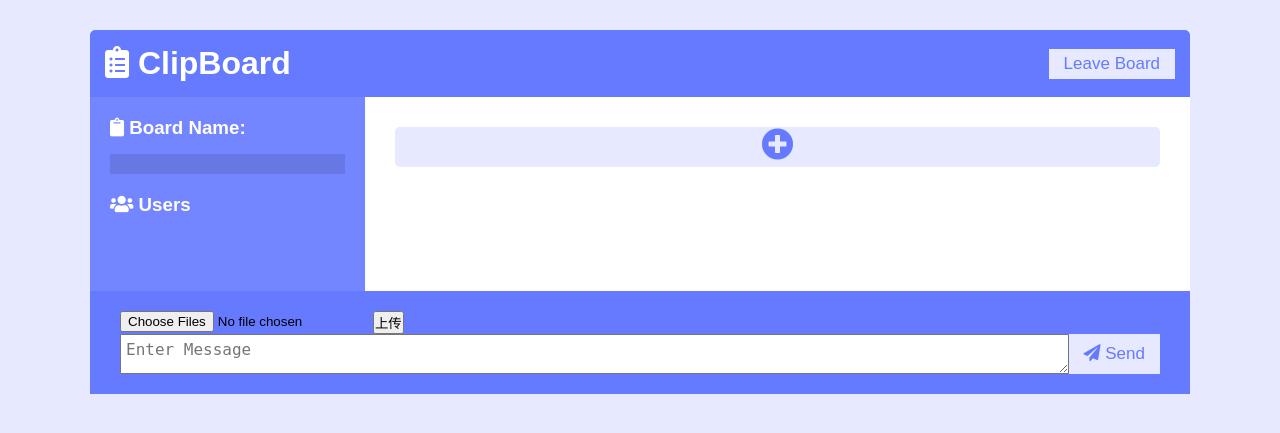
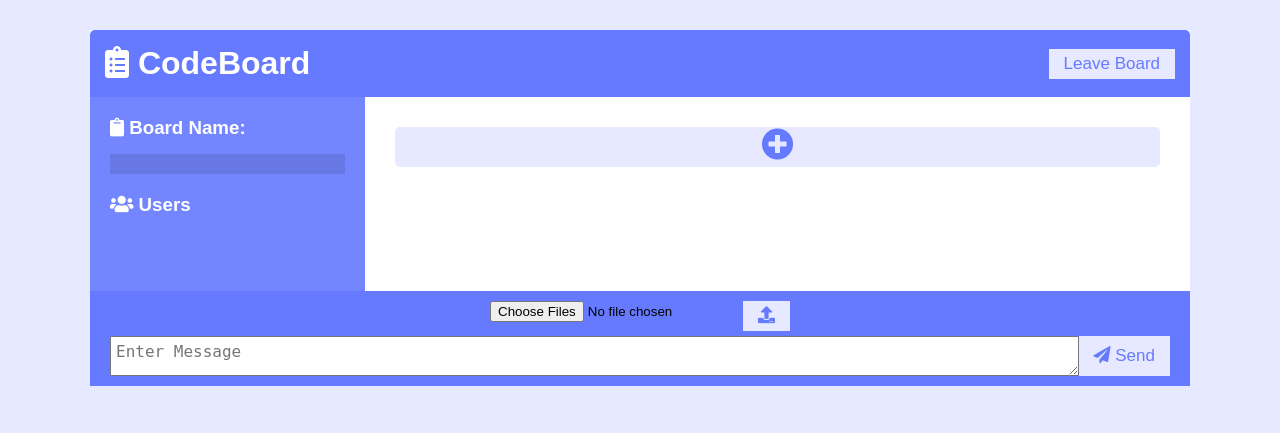
Before and after one commit to liyue983/flask-socketio-test, a Flask app: page /high in a window 1280 px wide. Shown: the top 433 px of the page. Run offline with Flask 2, Linux system fonts and the light colour scheme; data that the repository does not hold is empty; some libraries are stand-ins or nearby versions; some web fonts are replaced.

Commit message:
modify css

```diff
--- a/static/high.js
+++ b/static/high.js
@@ -163,7 +163,8 @@ chatForm.addEventListener("submit", (e) => {
   e.target.elements.msg.value = "";
   e.target.elements.msg.focus();
 });
-$("#up").click(() => {
+$("#up").click((e) => {
+  e.preventDefault()
   upLoadFiles([]);
 });
 function upLoadFiles(file_list) {
--- a/static/style.css
+++ b/static/style.css
@@ -139,12 +139,13 @@ a {
 }
 
 .chat-form-container {
-  padding: 20px 30px;
+  padding: 10px 20px;
   background-color: var(--dark-color-a);
 }
 
 .chat-form-container form {
   display: flex;
+  justify-content: center;
 }
 
 .chat-form-container input[type="text"] {
--- a/templates/high.html
+++ b/templates/high.html
@@ -22,13 +22,13 @@
         background-color: var(--light-color);
       }
     </style>
-    <title>ClipBoard</title>
+    <title>Code Board</title>
   </head>
 
   <body>
     <div class="chat-container">
       <header class="chat-header">
-        <h1><i class="fas fa-clipboard-list"></i> ClipBoard</h1>
+        <h1><i class="fas fa-clipboard-list"></i> CodeBoard</h1>
         <a href="index.html" class="btn">Leave Board</a>
       </header>
       <main class="chat-main">
@@ -54,7 +54,7 @@
           id="uploadform"
         >
           <input type="file" name="file" id="file" multiple="multiple" />
-          <input type="button" value="上传" id="up" />
+          <button class="btn" id="up" style="margin-bottom: 5px;"><i class="fas fa-upload" ></i></button>
         </form>
         <form id="chat-form">
           <textarea
```
